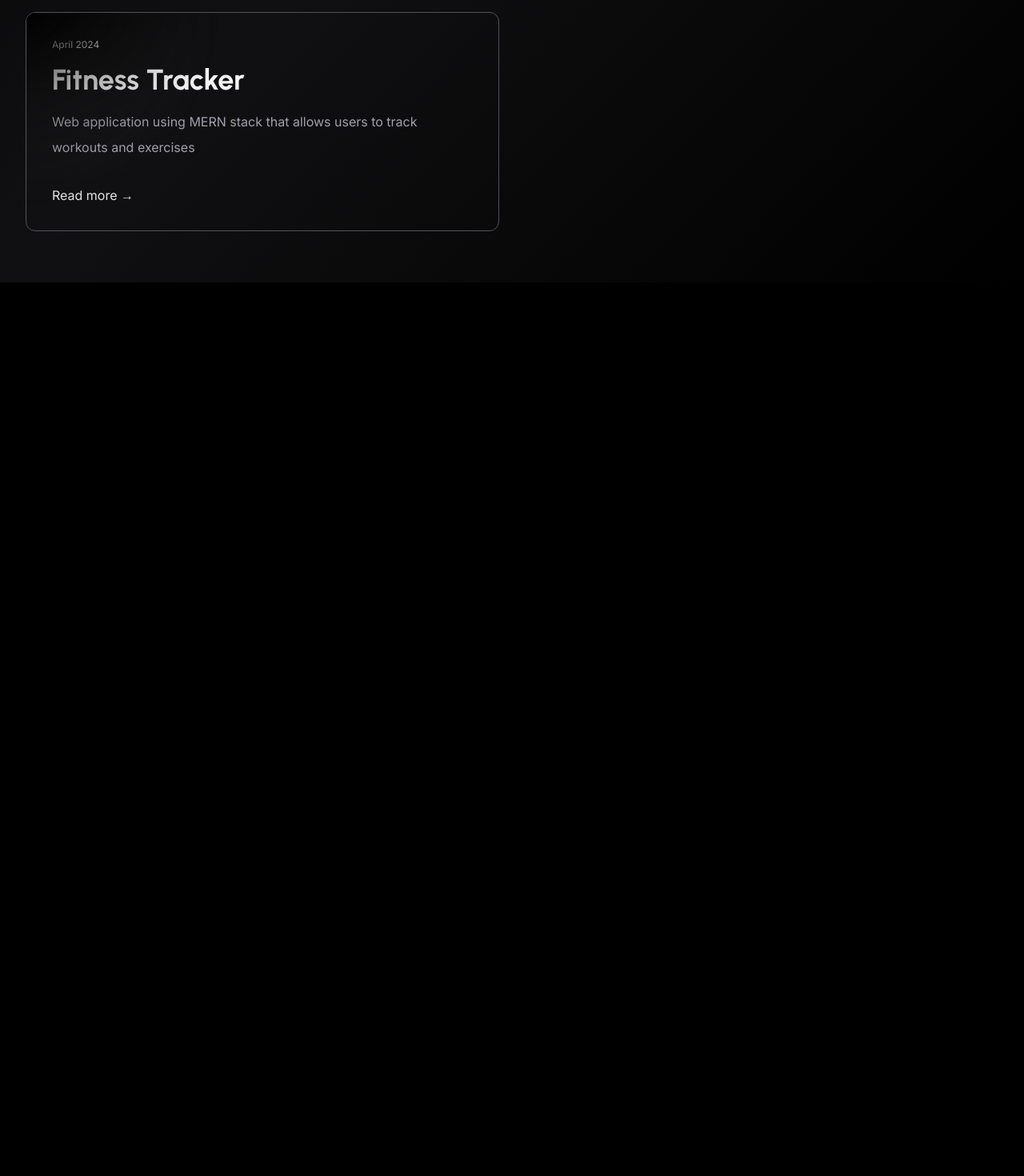
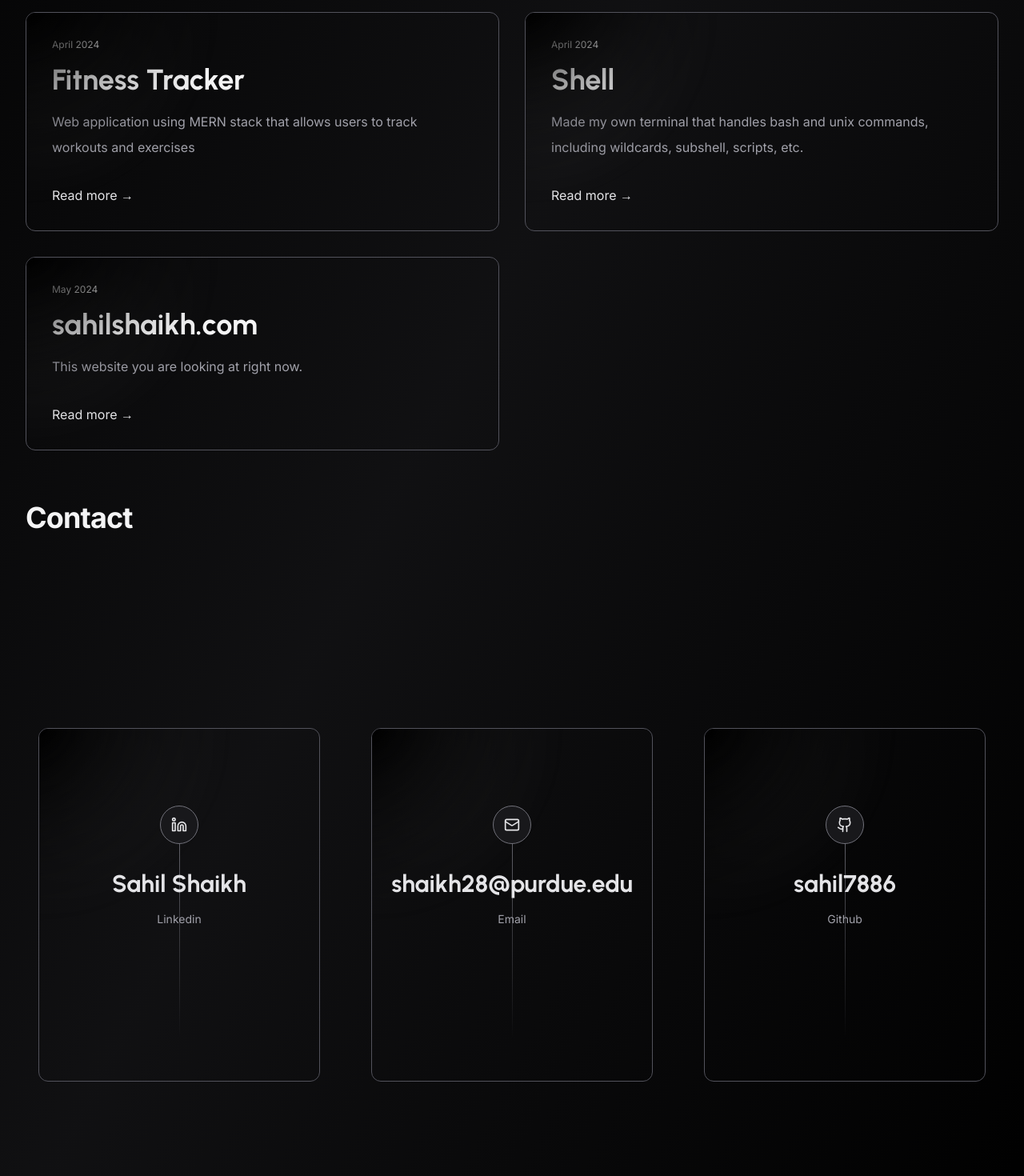
Before and after one commit to sahil7886/personal_website, a Next.js app: page / in a window 1280 px wide. Shown: the part 940-2410 px from the top of the page at 80% size. Before the commit the page ends 1293 px from the top, so only its background shows below. Built offline with nearby package versions, Linux system fonts and the light colour scheme.

Commit message:
added projects

```diff
--- a/package.json
+++ b/package.json
@@ -11,6 +11,7 @@
   "dependencies": {
     "@tailwindcss/typography": "^0.5.13",
     "framer-motion": "^11.2.6",
+    "lucide-react": "^0.379.0",
     "next": "14.2.3",
     "postcss-nesting": "^12.1.5",
     "react": "^18",
--- a/src/app/components/particles.tsx
+++ b/src/app/components/particles.tsx
@@ -98,7 +98,7 @@ export default function Particles({
 		const y = Math.floor(Math.random() * canvasSize.current.h);
 		const translateX = 0;
 		const translateY = 0;
-		const size = Math.floor(Math.random() * 3) + 0.1;
+		const size = Math.floor(Math.random() * 4) + 0.1;
 		const alpha = 0;
 		const targetAlpha = parseFloat((Math.random() * 0.6 + 0.1).toFixed(1));
 		const dx = (Math.random() - 0.5) * 0.2;
--- a/src/app/page.tsx
+++ b/src/app/page.tsx
@@ -3,29 +3,38 @@ import React from "react";
 import Particles from "./components/particles";
 import { Card } from "./components/card";
 import { Navigation } from "./components/nav";
+import { Github, Mail, LinkedinIcon } from "lucide-react";
 
 const navigation = [
   { name: "Projects", href: "" },
   { name: "Contact", href: "" },
 ];
 
+const socials = [
+	{
+		icon: <LinkedinIcon size={20} />,
+		href: "https://www.linkedin.com/in/sahil-shaikh-923876238/",
+		label: "Linkedin",
+		handle: "Sahil Shaikh",
+	},
+	{
+		icon: <Mail size={20} />,
+		href: "mailto:shaikh28@purdue.edu",
+		label: "Email",
+		handle: "shaikh28@purdue.edu",
+	},
+	{
+		icon: <Github size={20} />,
+		href: "https://github.com/sahil7886",
+		label: "Github",
+		handle: "sahil7886",
+	},
+];
+
 export default function Home() {
   return (
     <div className="flex flex-col items-center justify-center w-screen min-h-screen overflow-hidden bg-gradient-to-tl from-black via-zinc-600/20 to-black">
       <Navigation />
-      {/* <nav className="mb-16 animate-fade-in">
-        <ul className="flex items-center justify-center gap-4">
-          {navigation.map((item) => (
-            <Link
-              key={item.href}
-              href={item.href}
-              className="text-sm duration-550 text-zinc-500 hover:text-zinc-300"
-            >
-              {item.name}
-            </Link>
-          ))}
-        </ul>
-      </nav> */}
       <div className="mt-60 my-10 text-center animate-fade-in">
         <h2 className="text-xl text-zinc-300 hover:text-transparent duration-500">
           Hey there! I'm
@@ -73,7 +82,7 @@ export default function Home() {
                   id="featured-post"
                   className="mt-4 text-3xl font-bold text-zinc-100 group-hover:text-white sm:text-4xl font-display"
                 >
-                  {"Fitness Tracker"}
+                  Fitness Tracker
                 </h2>
                 <p className="mt-4 mb-14 leading-8 duration-150 text-zinc-400 group-hover:text-zinc-300">
                   Web application using MERN stack that allows users to track workouts and exercises
@@ -86,37 +95,90 @@ export default function Home() {
               </article>
             </Link>
           </Card>
-          </div>
+          <Card>
+            <Link href={`/`}>
+              <article className="relative w-full h-full p-4 md:p-8">
+                <div className="flex items-center justify-between gap-2">
+                <div className="text-xs text-zinc-100">
+                  <time dateTime="2024-04">
+                    April 2024
+                  </time>
+                </div>
+                </div>
 
-        {/* <div className="grid grid-cols-1 gap-4 mx-auto lg:mx-0 md:grid-cols-3">
-          <div className="grid grid-cols-1 gap-4">
-            {sorted
-              .filter((_, i) => i % 3 === 0)
-              .map((project) => (
-                <Card key={project.slug}>
-                  <Article project={project} views={views[project.slug] ?? 0} />
-                </Card>
-              ))}
-          </div>
-          <div className="grid grid-cols-1 gap-4">
-            {sorted
-              .filter((_, i) => i % 3 === 1)
-              .map((project) => (
-                <Card key={project.slug}>
-                  <Article project={project} views={views[project.slug] ?? 0} />
-                </Card>
-              ))}
-          </div>
-          <div className="grid grid-cols-1 gap-4">
-            {sorted
-              .filter((_, i) => i % 3 === 2)
-              .map((project) => (
-                <Card key={project.slug}>
-                  <Article project={project} views={views[project.slug] ?? 0} />
-                </Card>
-              ))}
-          </div>
-        </div> */}
+                <h2 className="mt-4 text-3xl font-bold text-zinc-100 group-hover:text-white sm:text-4xl font-display">
+                  Shell
+                </h2>
+                <p className="mt-4 mb-14 leading-8 duration-150 text-zinc-400 group-hover:text-zinc-300">
+                  Made my own terminal that handles bash and unix commands, including wildcards, subshell, scripts, etc.
+                </p>
+                <div className="absolute bottom-4 md:bottom-8">
+                  <p className="hidden text-zinc-200 hover:text-zinc-50 lg:block">
+                    Read more <span aria-hidden="true">&rarr;</span>
+                  </p>
+                </div>
+              </article>
+            </Link>
+          </Card>
+          <Card>
+            <Link href={`/`}>
+              <article className="relative w-full h-full p-4 md:p-8">
+                <div className="flex items-center justify-between gap-2">
+                <div className="text-xs text-zinc-100">
+                  <time dateTime="2024-04">
+                    May 2024
+                  </time>
+                </div>
+                </div>
+
+                <h2 className="mt-4 text-3xl font-bold text-zinc-100 group-hover:text-white sm:text-4xl font-display">
+                  sahilshaikh.com
+                </h2>
+                <p className="mt-4 mb-14 leading-8 duration-150 text-zinc-400 group-hover:text-zinc-300">
+                  This website you are looking at right now.
+                </p>
+                <div className="absolute bottom-4 md:bottom-8">
+                  <p className="hidden text-zinc-200 hover:text-zinc-50 lg:block">
+                    Read more <span aria-hidden="true">&rarr;</span>
+                  </p>
+                </div>
+              </article>
+            </Link>
+          </Card>
+        </div>
+          <h2 className="mb-0 text-3xl font-bold tracking-tight text-zinc-100 sm:text-4xl">
+            Contact
+          </h2>
+        <div className="mt-0 container flex items-center justify-center min-h-screen px-4 mx-auto">
+
+				<div className="mt-0 grid w-full grid-cols-1 gap-8 mx-auto sm:grid-cols-3 lg:gap-16">
+					{socials.map((s) => (
+						<Card>
+							<Link
+								href={s.href}
+								target="_blank"
+								className="p-4 relative flex flex-col items-center gap-4 duration-700 group md:gap-8 md:py-24  lg:pb-48  md:p-16"
+							>
+								<span
+									className="absolute w-px h-2/3 bg-gradient-to-b from-zinc-500 via-zinc-500/50 to-transparent"
+									aria-hidden="true"
+								/>
+								<span className="relative z-10 flex items-center justify-center w-12 h-12 text-sm duration-1000 border rounded-full text-zinc-200 group-hover:text-white group-hover:bg-zinc-900 border-zinc-500 bg-zinc-900 group-hover:border-zinc-200 drop-shadow-orange">
+									{s.icon}
+								</span>{" "}
+								<div className="z-10 flex flex-col items-center">
+									<span className="lg:text-xl font-medium duration-150 xl:text-3xl text-zinc-200 group-hover:text-white font-display">
+										{s.handle}
+									</span>
+									<span className="mt-4 text-sm text-center duration-1000 text-zinc-400 group-hover:text-zinc-200">
+										{s.label}
+									</span>
+								</div>
+							</Link>
+						</Card>
+					))}
+				</div>
+			</div>
       </div>
     </div>
     </div>
```
Also changed, not shown: 1 other file (tests, documents, lock files or other folders).
